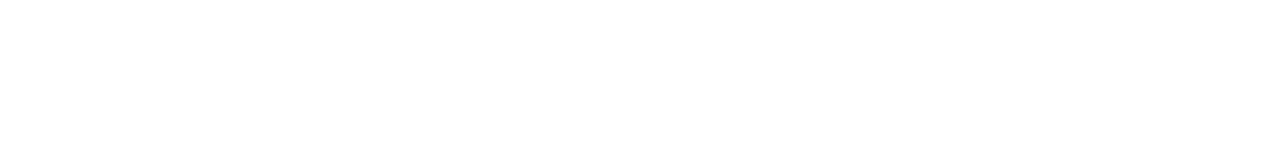
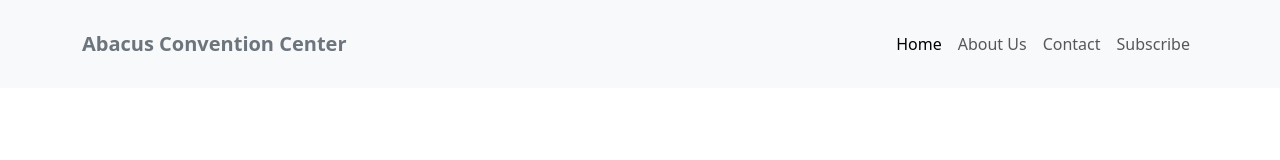
Before and after one commit to AnikDasJoy/convention-center-using-bootstrap, a plain HTML site: page index.html in a window 1280 px wide. Drawn offline with nearby package versions, Linux system fonts and the light colour scheme.

Commit message:
navber added

```diff
--- a/index.html
+++ b/index.html
@@ -12,6 +12,29 @@
 </head>
 
 <body>
+    <header>
+        <!-- navber section start -->
+        <nav class="navbar navbar-expand-lg bg-light py-4">
+            <div class="container">
+                <a class="navbar-brand fw-bold text-secondary" href="#">Abacus Convention Center
+                </a>
+                <button class="navbar-toggler" type="button" data-bs-toggle="collapse"
+                    data-bs-target="#navbarNavAltMarkup" aria-controls="navbarNavAltMarkup" aria-expanded="false"
+                    aria-label="Toggle navigation">
+                    <span class="navbar-toggler-icon"></span>
+                </button>
+                <div class="collapse navbar-collapse justify-content-end" id="navbarNavAltMarkup">
+                    <div class="navbar-nav">
+                        <a class="nav-link active" aria-current="page" href="#">Home</a>
+                        <a class="nav-link" href="#">About Us</a>
+                        <a class="nav-link" href="#">Contact</a>
+                        <a class="nav-link" href="#">Subscribe</a>
+                    </div>
+                </div>
+            </div>
+        </nav>
+        <!-- navber section end -->
+    </header>
 
     <script src="https://cdn.jsdelivr.net/npm/bootstrap@5.3.0/dist/js/bootstrap.bundle.min.js"
         integrity="sha384-geWF76RCwLtnZ8qwWowPQNguL3RmwHVBC9FhGdlKrxdiJJigb/j/68SIy3Te4Bkz"
```
